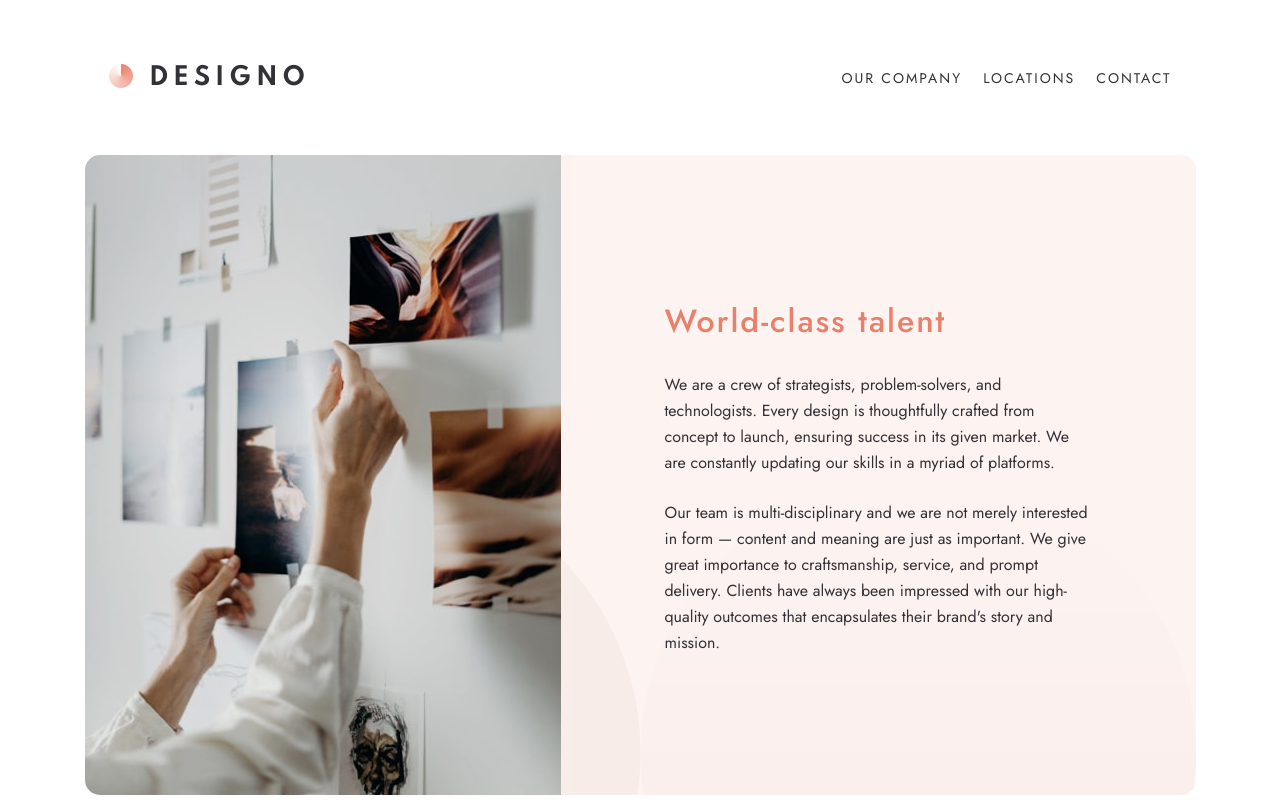
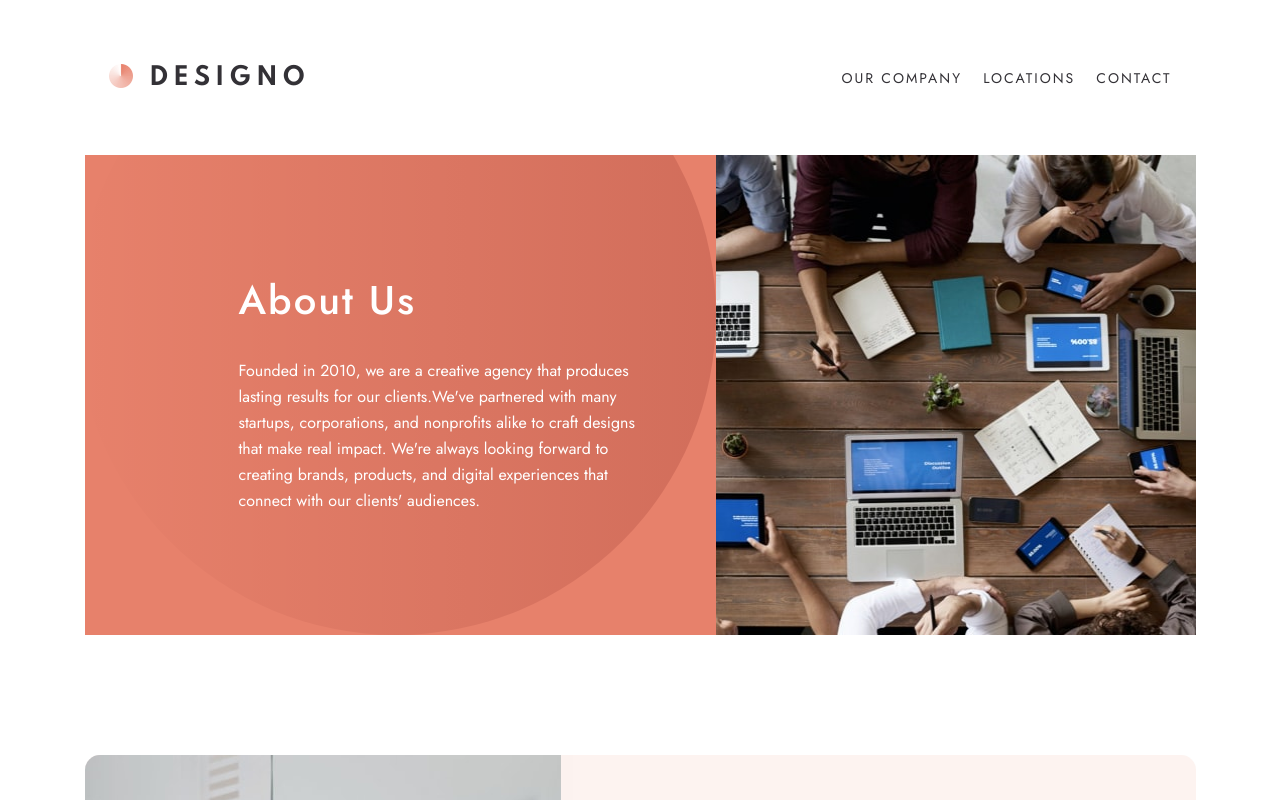
Before and after one commit to jajasam/Designo, a React (Create React App) app: page /about in a window 1280 px wide. Shown: the top 800 px of the page. Built offline with nearby package versions, Linux system fonts and the light colour scheme.

Commit message:
about page with banner and components

```diff
--- a/src/components/Text_Img.jsx
+++ b/src/components/TextImg.jsx
@@ -1,6 +1,6 @@
-import '../styles/Text_Img.scss'
+import '../styles/TextImg.scss'
 
-function Text_Img({ title, description, img, device }) {
+function TextImg ({ title, description, img, device }) {
     return (
         <div className="text_img">
             <img src={require(`../assets/about/${device}/image-${img}.jpg`)} alt={`${title}`} width="100%" height="320px" />
@@ -13,4 +13,4 @@ function Text_Img({ title, description, img, device }) {
     )
 }
 
-export default Text_Img
+export default TextImg
--- a/src/pages/About.jsx
+++ b/src/pages/About.jsx
@@ -1,20 +1,31 @@
 import Cities from '../components/Cities'
-import Text_Img from '../components/Text_Img'
+import TextImg from '../components/TextImg'
+
+import '../styles/About.scss'
 
 import data from "../assets/data.json"
 
 
 function About({ device }) {
     const citiesElem = <Cities cities={data.cities} />
+    const bannerBgClass = device === 'tablet' || device === 'desktop' ? 'desktop' : 'mobile';
+
     return (
         <div className="about container">
-            {/* About us
-  Founded in 2010, we are a creative agency that produces lasting results for our clients.
-  We've partnered with many startups, corporations, and nonprofits alike to craft designs
-  that make real impact. We're always looking forward to creating brands, products, and
-  digital experiences that connect with our clients' audiences. */}
-            <div className="banner"></div>
-            <Text_Img
+            <div className={`banner ${bannerBgClass}`}>
+                <img
+                    src={require(`../assets/about/${device}/image-about-hero.jpg`)} alt="About"
+                    width="100%"
+                    height="320px"
+                />
+                <div className="text">
+                    <div>
+                        <h2>About Us</h2>
+                        <p>Founded in 2010, we are a creative agency that produces lasting results for our clients.We've partnered with many startups, corporations, and nonprofits alike to craft designs that make real impact. We're always looking forward to creating brands, products, and digital experiences that connect with our clients' audiences.</p>
+                    </div>
+                </div>
+            </div>
+            <TextImg
                 title="World-class talent"
                 description={["We are a crew of strategists, problem-solvers, and technologists. Every design is thoughtfully crafted from concept to launch, ensuring success in its given market. We are constantly updating our skills in a myriad of platforms.", "Our team is multi-disciplinary and we are not merely interested in form — content and meaning are just as important. We give great importance to craftsmanship, service, and prompt delivery. Clients have always been impressed with our high-quality outcomes that encapsulates their brand's story and mission."]}
                 img="real-deal"
@@ -23,7 +34,7 @@ function About({ device }) {
             {
                 citiesElem && citiesElem
             }
-            <Text_Img
+            <TextImg
                 title="The real deal"
                 description={["As strategic partners in our clients' businesses, we are ready to take on any challenge as our own.Solving real problems require empathy and collaboration, and we strive to bring a fresh perspective to every opportunity. We make design and technology more accessible and give you tools to measure success.", "We are visual storytellers in appealing and captivating ways. By combining business and marketing strategies, we inspire audiences to take action and drive real results."]}
                 img="world-class-talent"
--- a/src/styles/About.scss
+++ b/src/styles/About.scss
@@ -1,5 +1,74 @@
-// .about {
-//     .text_img {
-//         margin-top:
-//     }
-// }
+@import './variables';
+
+.about {
+    margin-bottom: 380px;
+
+    .banner {
+        display: flex;
+        flex-direction: column;
+        justify-content: center;
+        align-items: center;
+        color: white;
+        text-align: center;
+
+        .text {
+            background: no-repeat url("../assets/about/mobile/bg-pattern-hero-about-mobile.svg")   30% 25% $peach;
+            height: 100%;
+            width: 100%;
+
+            div {
+                padding: 80px 1.5rem;
+            }
+
+            h2 {
+                margin-top: 0;
+            }
+        }
+    }
+}
+
+@media screen and (min-width: 768px) {
+    .about {
+        .banner {
+            border-radius: 15px;
+            margin: 0 1.5rem;
+            margin-bottom: 120px !important;
+
+            .text {
+                background: no-repeat url("../assets/about/desktop/bg-pattern-hero-about-desktop.svg") -225% 125% $peach;
+
+                div {
+                    padding: 64px 58px;
+                }
+            }
+        }
+    }
+}
+
+@media screen and (min-width: 1111px) {
+    .about {
+        .banner {
+            flex-direction: row-reverse;
+            height: 480px;
+            margin: 0;
+
+            img {
+                height: 100%;
+                max-width: 480px;
+            }
+
+            .text {
+                text-align: start;
+                background-position: bottom right;
+
+                div {
+                    margin-left: 6rem;
+                    height: 100%;
+                    display: flex;
+                    flex-direction: column;
+                    justify-content: center;
+                }
+            }
+        }
+    }
+}
--- /dev/null
+++ b/src/styles/CategoryBanner.scss
@@ -0,0 +1,12 @@
+@import './variables';
+
+.banner {
+    background: no-repeat url("../assets/shared/desktop/bg-pattern-small-circle.svg") top right $peach;
+    color: white;
+    display: flex;
+    flex-direction: column;
+    justify-content: center;
+    align-items: center;
+    text-align: center;
+    padding: 80px 1.5rem;
+}
```
Also changed, not shown: src/components/CategoryBanner.jsx (added, +12 -0 lines), src/styles/TextImg.scss (renamed from src/styles/Text_Img.scss).
